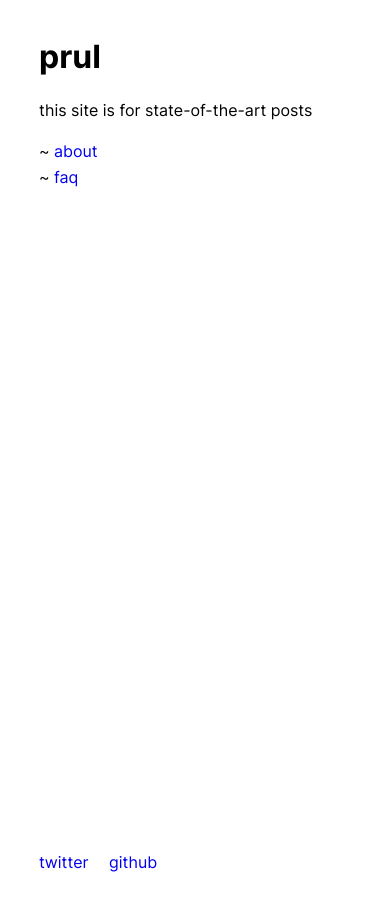
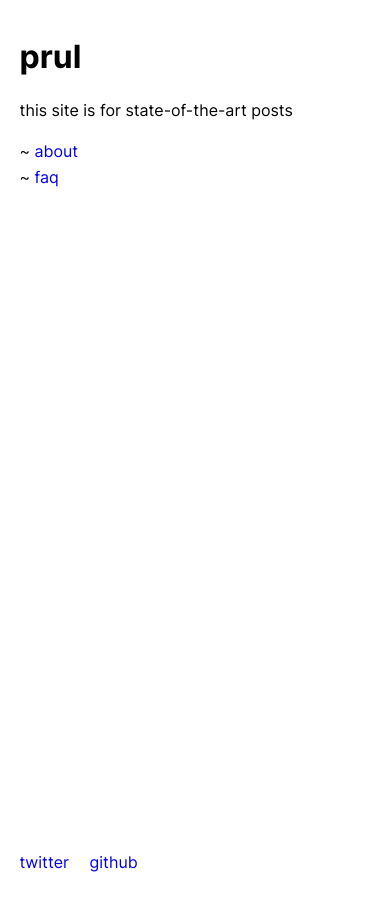
Before and after one commit to cosmicoptima/cosmicoptima.github.io, a Jekyll site: the page built from index.md, in a window 390 px wide. Built offline with Jekyll 4.4.1, drawn with Linux system fonts in a browser that asks for light colours.

Commit message:
and width

```diff
--- a/_sass/main.scss
+++ b/_sass/main.scss
@@ -44,6 +44,10 @@ p {
 }
 
 @media all and (max-width: 960px) {
+    body {
+	width: 90%;
+    }
+
     .container {
 	grid-template-columns: 1fr;
 	grid-template-rows: min-content min-content auto;
```
